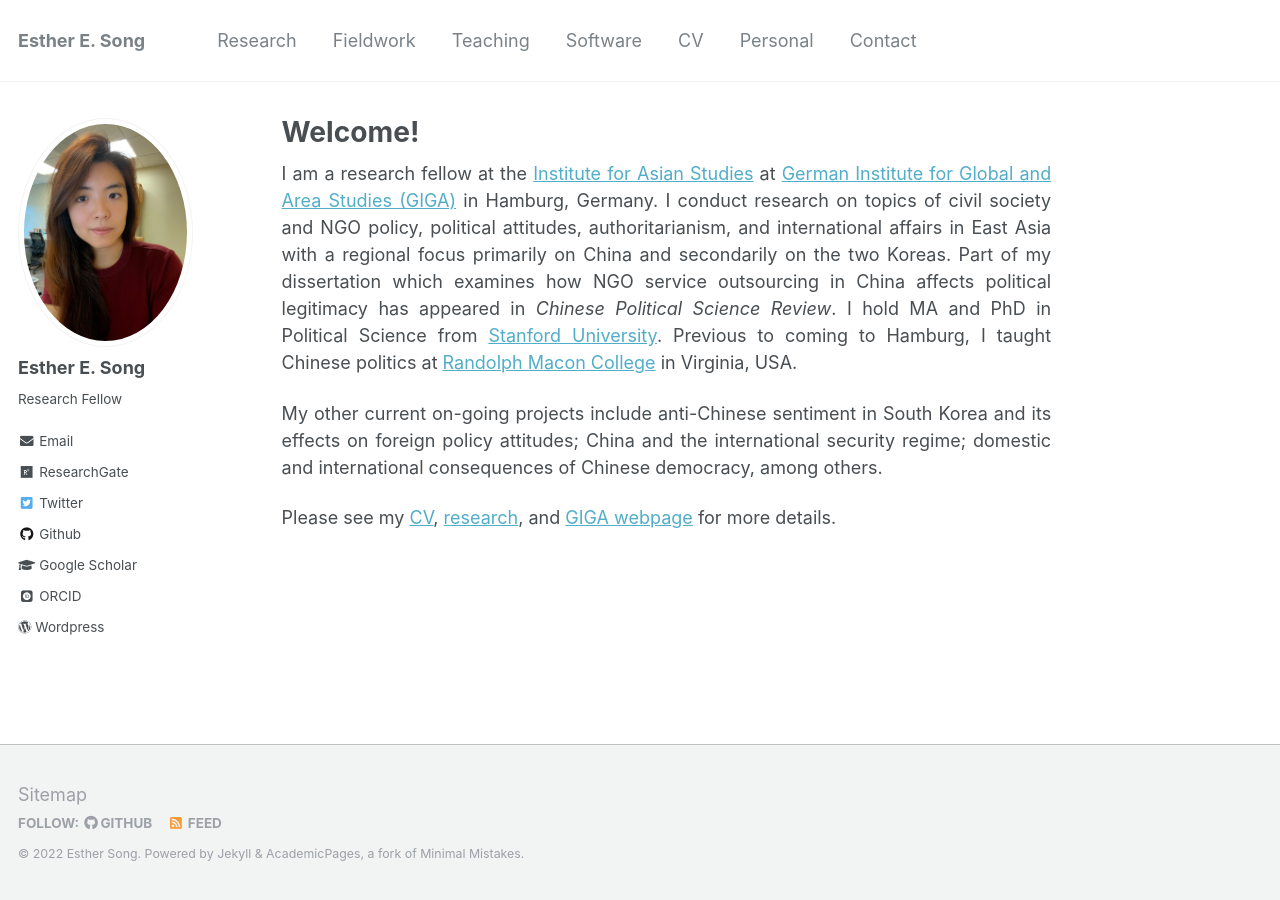
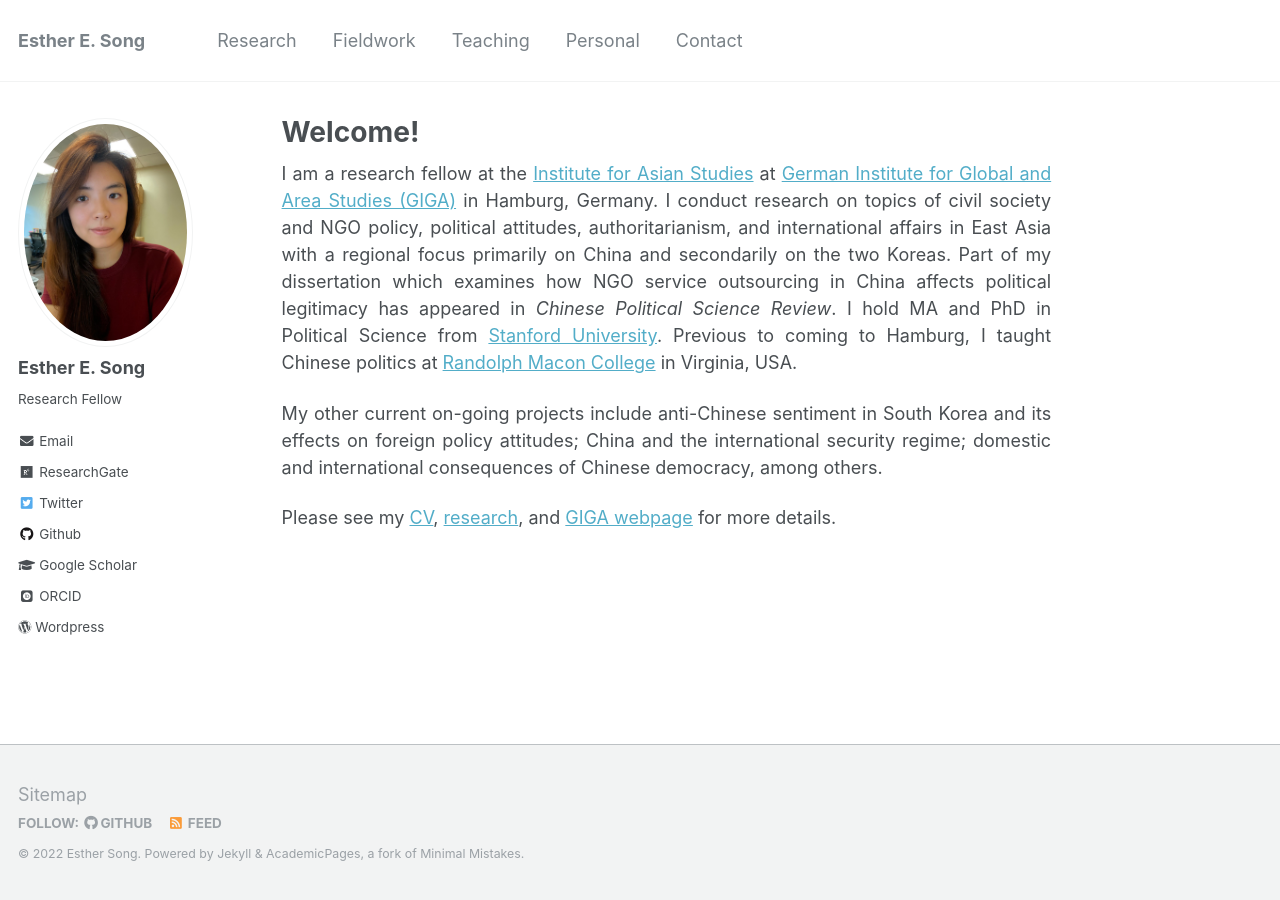
Before and after one commit to ehsong/ehsong.github.io, a Jekyll site: the page built from _pages/about.md, in a window 1280 px wide. Built offline with Jekyll 4.4.1, drawn with Linux system fonts in a browser that asks for light colours; some web fonts are replaced.

Commit message:
Update navigation.yml

```diff
--- a/_data/navigation.yml
+++ b/_data/navigation.yml
@@ -9,12 +9,6 @@ main:
   - title: "Teaching"
     url: /teaching/
 
-  - title: "Software"
-    url: /software
-
-  - title: "CV"
-    url: /cv/
-
   - title: "Personal"
     url: /personal/
 
```
